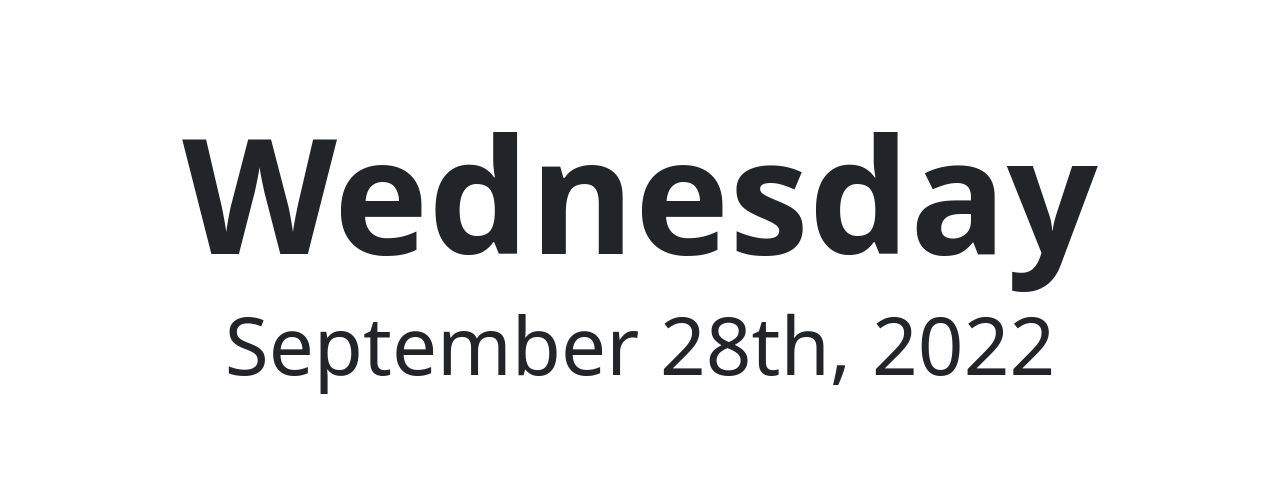
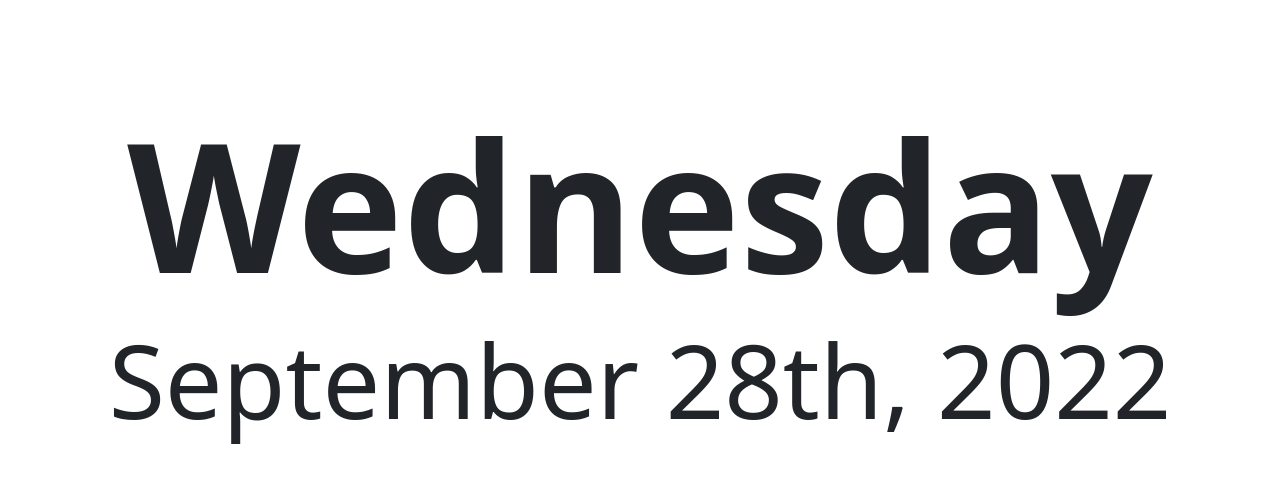
Before and after one commit to diegorod/whatdayisit, a plain HTML site: page index.html in a window 1280 px wide. Drawn offline with nearby package versions, Linux system fonts and the light colour scheme.

Commit message:
font fix

```diff
--- a/index.html
+++ b/index.html
@@ -10,8 +10,8 @@
   </head>
 <body>
     <div class="px-4 py-5 my-5 text-center">
-        <h1 id="dayOfWeek" class="display-5 fw-bold" style="font-size: 10rem;"></h1>
-        <h1 id="dayOfMonth" class="display-5" style="font-size: 5rem;"></h1>
+        <h1 id="dayOfWeek" class="display-5 fw-bold" style="font-size: 14vw;"></h1>
+        <h1 id="dayOfMonth" class="display-5" style="font-size: 8vw;"></h1>
     </div>
 </body>
 <script src="https://cdn.jsdelivr.net/npm/bootstrap@5.2.1/dist/js/bootstrap.bundle.min.js" integrity="sha384-u1OknCvxWvY5kfmNBILK2hRnQC3Pr17a+RTT6rIHI7NnikvbZlHgTPOOmMi466C8" crossorigin="anonymous"></script>
```
